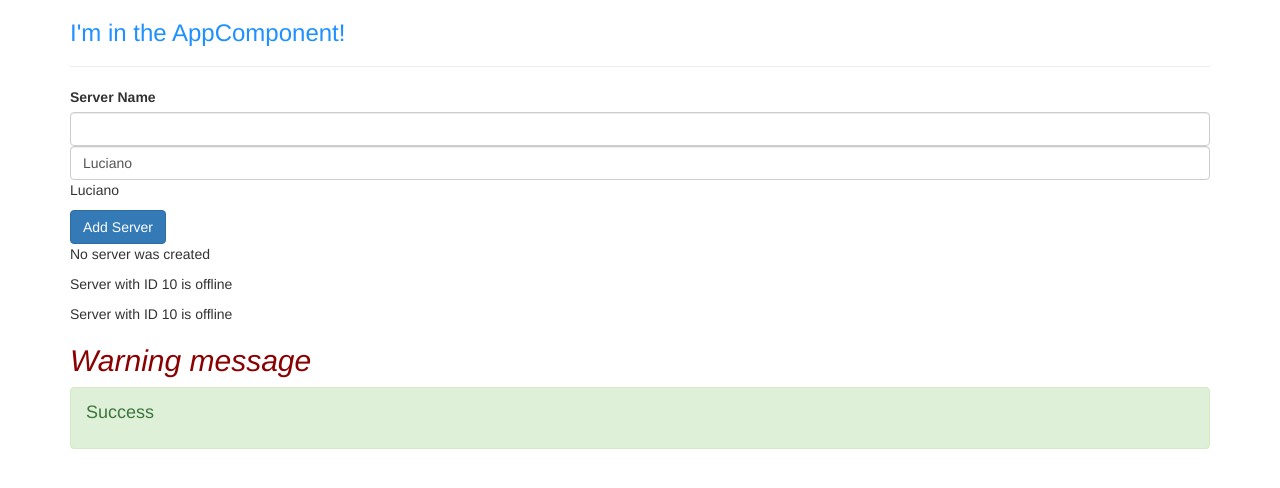
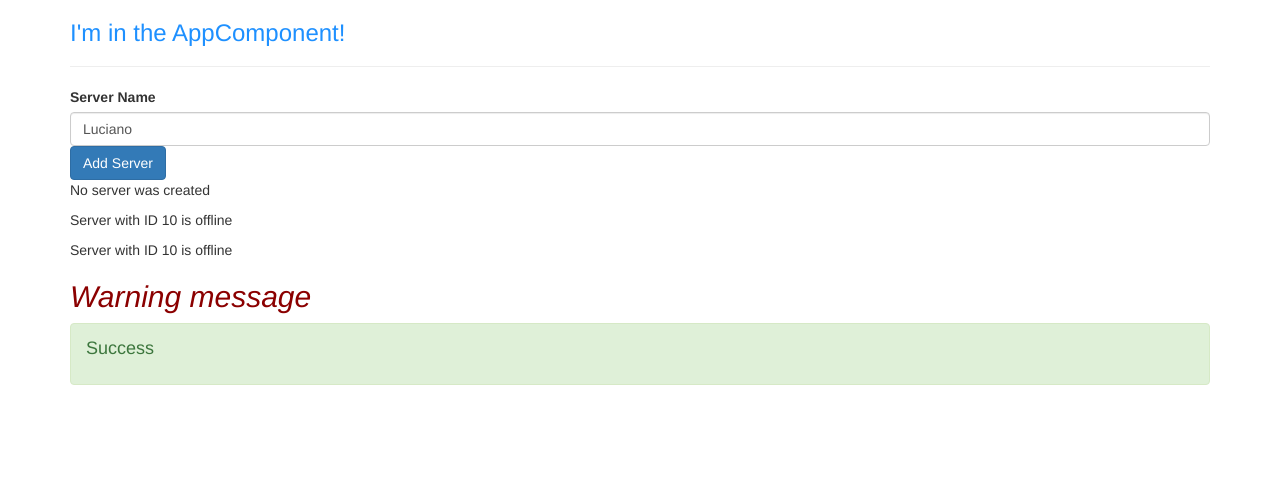
Before and after one commit to ldaher/training-udemy-angular, an Angular app: page / in a window 1280 px wide. Shown: the top 488 px of the page. Built offline with nearby package versions, Linux system fonts and the light colour scheme.

Commit message:
aula 'combining all forms of databinding' finalizada

```diff
--- a/src/app/servers/servers.component.html
+++ b/src/app/servers/servers.component.html
@@ -1,17 +1,6 @@
 <label>Server Name</label>
-<input
-type="text"
-class="form-control"
-(input)="onUpdateServerName($event)">
-<input
-type="text"
-class="form-control"
-[(ngModel)]="serverName">
-<p>{{ serverName }}</p>
-<button
-  class="btn btn-primary"
-  [disabled]="!allowNewServer"
-  (click)="onCreateServer()">Add Server</button>
+<input type="text" class="form-control" [(ngModel)]="serverName">
+<button class="btn btn-primary" [disabled]="!allowNewServer" (click)="onCreateServer()">Add Server</button>
 <p>{{ serverCreationStatus }}</p>
 <app-server></app-server>
 <app-server></app-server>
--- a/src/app/servers/servers.component.ts
+++ b/src/app/servers/servers.component.ts
@@ -24,7 +24,7 @@ export class ServersComponent implements OnInit {
   ngOnInit() {}
 
   onCreateServer() {
-    this.serverCreationStatus = 'Server was created';
+    this.serverCreationStatus = 'Server was created. The server name is ' + this.serverName;
   }
 
   onUpdateServerName (event: Event) {
```
